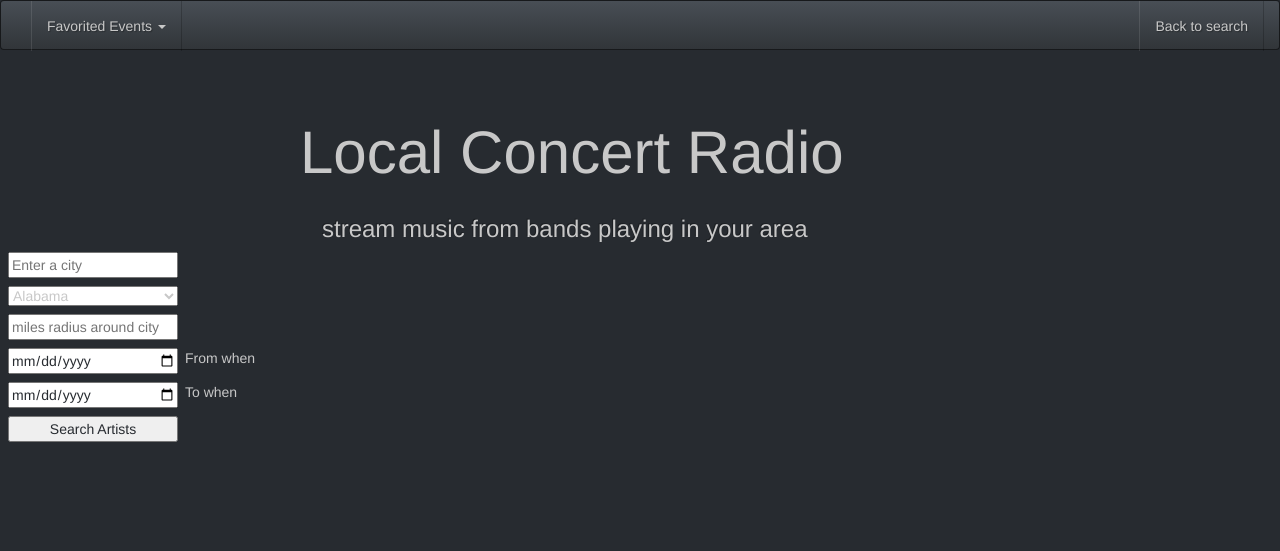
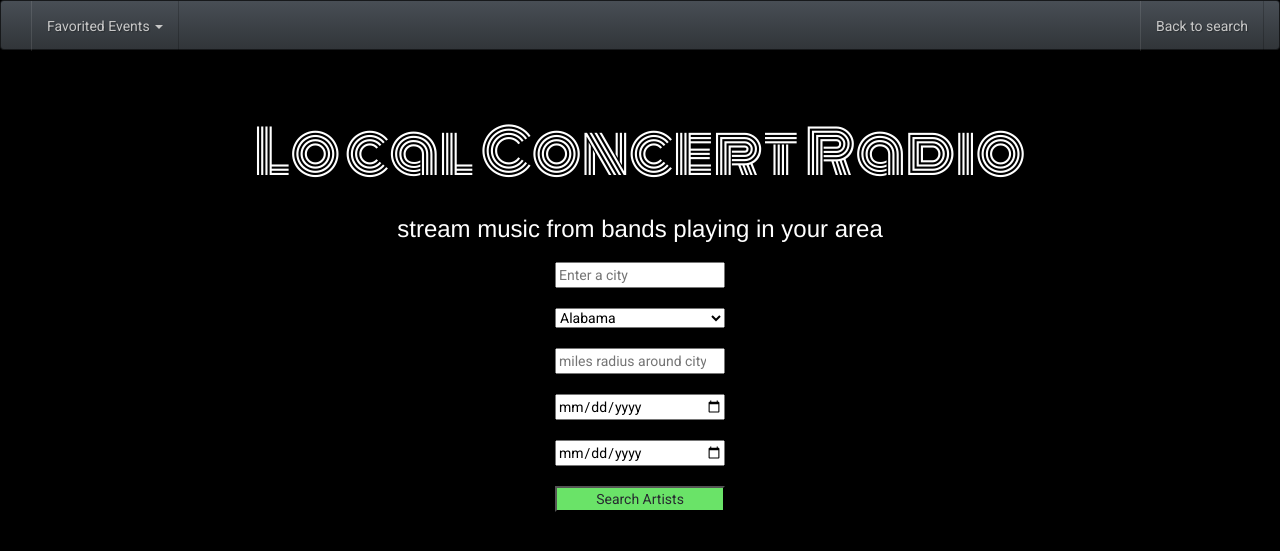
Before and after one commit to gkmarsella/Local-Concert-Radio, a Flask app: template templates/search.html in a window 1280 px wide. Shown: the top 551 px of the page. Run offline with Flask 2, Linux system fonts and the light colour scheme; the template is opened without the code that fills it, so the values that code supplies are empty; some libraries are stand-ins or nearby versions.

Commit message:
Styled home page

```diff
--- a/static/style.css
+++ b/static/style.css
@@ -1,3 +1,17 @@
+body {
+	background-color: black;
+	font-family: 'Roboto', sans-serif;
+	color: white;
+}
+
+
+
+/*search form box*/
+
+.searchbar {
+	color: black;
+}
+
 .search-form {
 	margin: 20px;
 	padding: 20px;
@@ -6,51 +20,58 @@
 	width: 50%
 }
 
+/*Search form*/
+
 #city {
 	display: block;
 	margin: 8px;
 	width: 170px;
+	margin: 20px
 }
 
 #state {
 	display: block;
 	margin: 8px;
 	width: 170px;
+	margin: 20px;
 }
+
+
 
 #radius {
 	display: block;
 	margin: 8px;
 	width: 170px;
+	margin: 20px;
 }
 
 #date-start {
 	display: block;
 	margin: 8px;
 	width: 170px;
+	margin: 20px;
 }
 
 #date-end {
 	display: block;
 	margin: 8px;
 	width: 170px;
+	margin: 20px;
 }
 
 #submitbutton {
 	display: block;
 	margin: 8px;
 	width: 170px;
+	margin: 20px;
+	background-color: #6AE368;
 }
 
-header {
-	font-size: 60px;
-	margin-left: 300px;
-	display: block;
-}
 
-h3 {
+
+/*h3 {
 	margin-left: 322px;
-}
+}*/
 
 .loading {
 	display: none;
@@ -59,6 +80,9 @@ h3 {
 
 header {
 	margin-top: 110px;
+	font-size: 60px;
+	color: white;
+	font-family: 'Monoton';
 }
 
 /*Sort Cards*/
--- a/templates/base.html
+++ b/templates/base.html
@@ -3,6 +3,10 @@
 <head>
 	<meta charset="UTF-8">
 	<title>Document</title>
+  <!-- Fonts -->
+  <link href="https://fonts.googleapis.com/css?family=Monoton" rel="stylesheet">
+  <link href="https://fonts.googleapis.com/css?family=Roboto" rel="stylesheet">
+  <!-- /Fonts -->
 	<link rel="stylesheet" href="https://maxcdn.bootstrapcdn.com/bootstrap/3.3.7/css/bootstrap.min.css" integrity="sha384-BVYiiSIFeK1dGmJRAkycuHAHRg32OmUcww7on3RYdg4Va+PmSTsz/K68vbdEjh4u" crossorigin="anonymous">
 	<script src="https://code.jquery.com/jquery-3.1.1.js" integrity="sha256-16cdPddA6VdVInumRGo6IbivbERE8p7CQR3HzTBuELA=" crossorigin="anonymous"></script>
 	<script src="https://maxcdn.bootstrapcdn.com/bootstrap/3.3.7/js/bootstrap.min.js" integrity="sha384-Tc5IQib027qvyjSMfHjOMaLkfuWVxZxUPnCJA7l2mCWNIpG9mGCD8wGNIcPD7Txa" crossorigin="anonymous"></script>
--- a/templates/search.html
+++ b/templates/search.html
@@ -7,14 +7,14 @@
 
 
 
-	<header>Local Concert Radio</header>
-	<h3>stream music from bands playing in your area</h3>
+	<header align="center">Local Concert Radio</header>
+	<h3 align="center">stream music from bands playing in your area</h3>
 
 
-	<div id="search-form">
+	<div align="center" id="search-form">
 		<form action="{{url_for('sort')}}" method="GET">
 			<input id="city" class="searchbar" type="text" name="search-city" placeholder="Enter a city">
-			<select name="search-state" id="state">
+			<select name="search-state" id="state" class="searchbar">
 				<option value="AL">Alabama</option>
 				<option value="AK">Alaska</option>
 				<option value="AZ">Arizona</option>
@@ -68,8 +68,8 @@
 				<option value="WY">Wyoming</option>
 			</select>
 		<input id="radius" class="searchbar" type="number" name="search-radius" placeholder="miles radius around city">
-		<div style="position: absolute; margin-left: 185px;">From when</div><input id="date-start" class="searchbar" type="date" name="search-date-start" placeholder="From when">
-		<div style="position: absolute; margin-left: 185px;">To when</div><input id="date-end" class="searchbar" type="date" name="search-date-end" placeholder="To when">
+		<input id="date-start" class="searchbar" type="date" name="search-date-start" placeholder="From when">
+		<input id="date-end" class="searchbar" type="date" name="search-date-end" placeholder="To when">
 		<input id="submitbutton" type="submit" value="Search Artists">
 		</div>
 	</form>
```
Also changed, not shown: app.py (+12 -0 lines).
